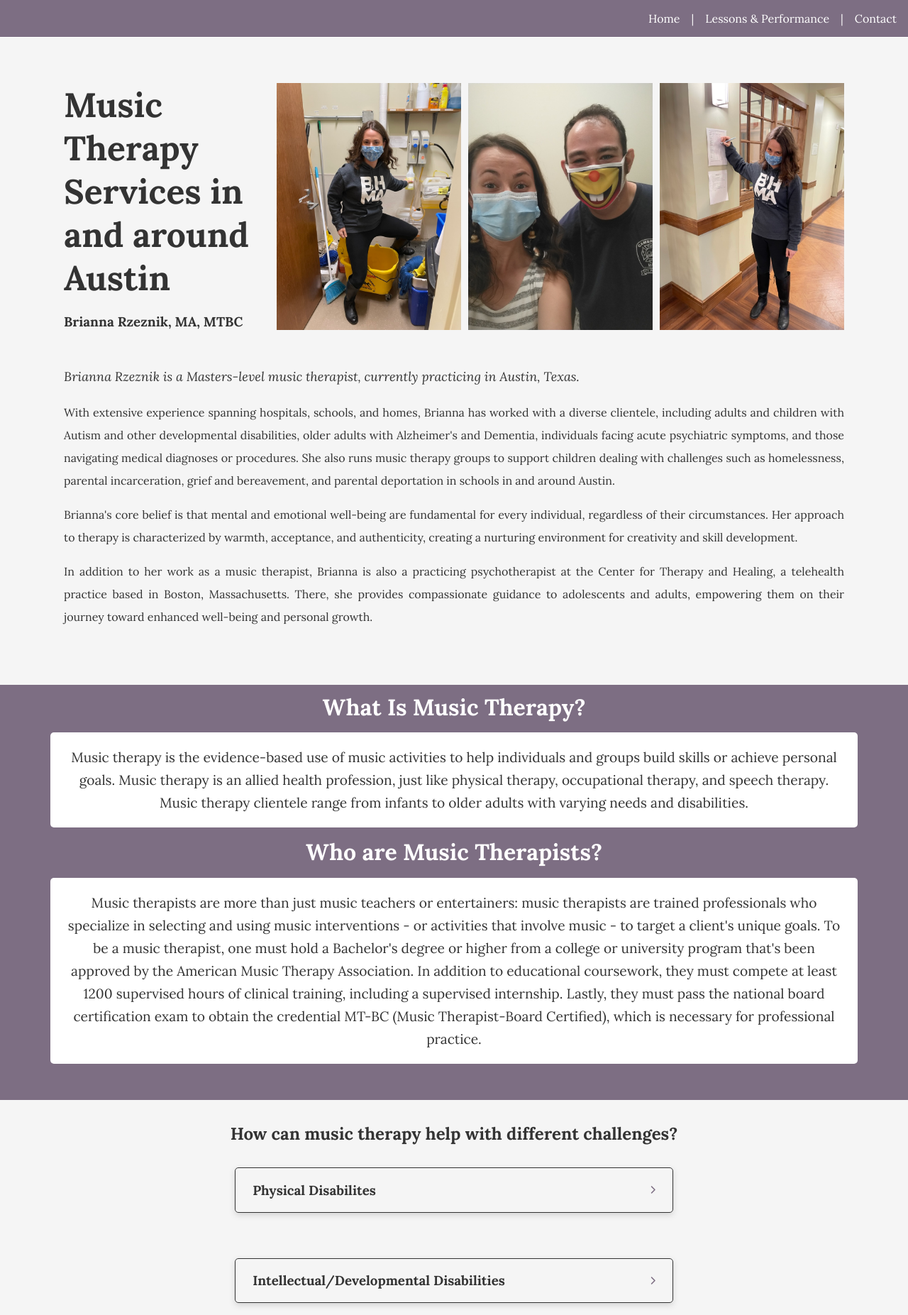
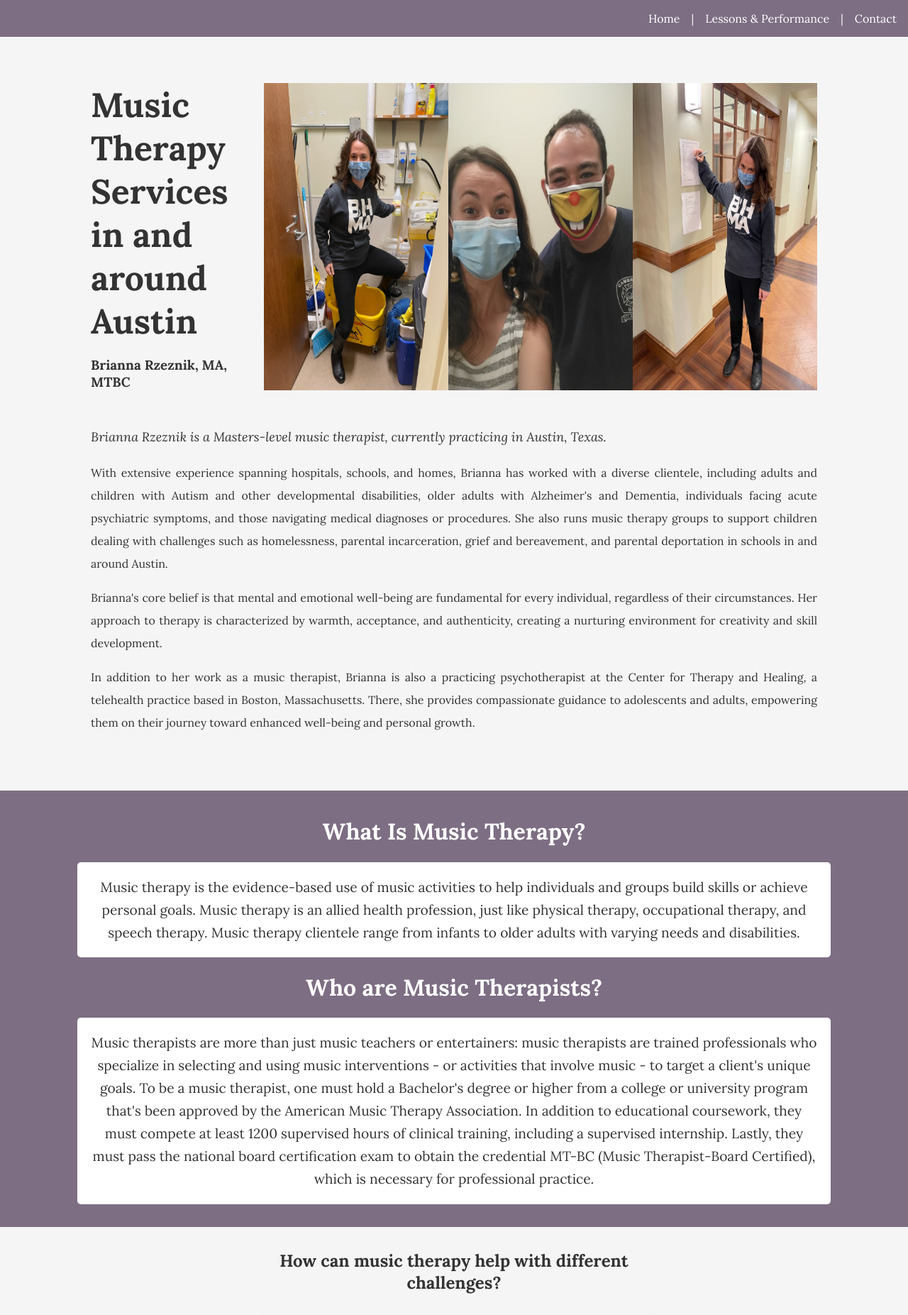
Before and after one commit to Jacob-Burnstein/brzeznik-professional-website, a React (Vite) app: page / in a window 1280 px wide. Shown: the top 1853 px of the page at 71% size. Built offline with nearby package versions, Linux system fonts and the light colour scheme.

Commit message:
added dynamic body width

```diff
--- a/src/index.css
+++ b/src/index.css
@@ -28,7 +28,7 @@ body {
 .titleHeader {
   display: flex;
   margin: 0 auto;
-  max-width: 1100px;
+  max-width: 80%;
   position: relative;
   padding: 1em;
   margin-top: 3em;
@@ -65,21 +65,10 @@ body {
   font-size: large;
 }
 
-.square {
-  align-self: center;
-  opacity: 0.7;
-  aspect-ratio: 1/1;
-  width: 3em;
-  height: 3em;
-  margin-right: 1em;
-  background-color: #7d6e83;
-  z-index: -1;
-}
-
 .bio {
   z-index: 1;
   text-align: justify;
-  max-width: 1100px;
+  max-width: 80%;
   margin: 0 auto;
   padding: 1em;
   line-height: 200%;
@@ -102,15 +91,15 @@ body {
   text-align: center;
   color: #ffffff;
   font-size: 2em;
-  margin: 0;
 }
 
 .answer {
+  margin: 0 auto;
   text-align: center;
   font-size: larger;
   background-color: #ffffff;
   padding: 1em;
-  max-width: 1100px;
+  max-width: 80%;
   border: none;
   border-radius: 5px;
 }
@@ -133,17 +122,18 @@ body {
 }
 .listSection h2 {
   text-align: center;
+  width: 80%;
   margin: 0;
 }
 
 .description {
   border-radius: 5px;
-  box-shadow: 0px 3px 8px lightgray;
+  box-shadow: 0px 4px 8px lightgray;
   margin-top: 2em;
   margin-bottom: 2em;
   padding-left: 1.5em;
   padding-right: 1.5em;
-  width: 90%;
+  width: 80%;
   border: solid 1px;
   cursor: pointer;
   transition: all 0.5s ease;
--- a/src/index.scss
+++ b/src/index.scss
@@ -4,9 +4,7 @@ html {
 
 body {
   margin: 0 auto;
-
   background-color: #f5f5f5;
-
   color: #333333;
 }
 
@@ -34,7 +32,7 @@ body {
 .titleHeader {
   display: flex;
   margin: 0 auto;
-  max-width: 1100px;
+  max-width: 80%;
   position: relative;
   padding: 1em;
   margin-top: 3em;
@@ -78,21 +76,10 @@ body {
   font-size: large;
 }
 
-.square {
-  align-self: center;
-  opacity: 0.7;
-  aspect-ratio: 1/1;
-  width: 3em;
-  height: 3em;
-  margin-right: 1em;
-  background-color: #7d6e83;
-  z-index: -1;
-}
-
 .bio {
   z-index: 1;
   text-align: justify;
-  max-width: 1100px;
+  max-width: 80%;
   margin: 0 auto;
   padding: 1em;
   line-height: 200%;
@@ -117,15 +104,15 @@ body {
   color: #ffffff;
   // cursor: pointer;
   font-size: 2em;
-  margin: 0;
 }
 
 .answer {
+  margin: 0 auto;
   text-align: center;
   font-size: larger;
   background-color: #ffffff;
   padding: 1em;
-  max-width: 1100px;
+  max-width: 80%;
   border: none;
   border-radius: 5px;
 }
@@ -148,18 +135,19 @@ body {
 
   h2 {
     text-align: center;
+    width: 80%;
     margin: 0;
   }
 }
 
 .description {
   border-radius: 5px;
-  box-shadow: 0px 3px 8px lightgray;
+  box-shadow: 0px 4px 8px lightgray;
   margin-top: 2em;
   margin-bottom: 2em;
   padding-left: 1.5em;
   padding-right: 1.5em;
-  width: 90%;
+  width: 80%;
   border: solid 1px;
   cursor: pointer;
   transition: all 0.5s ease;
```
Also changed, not shown: 1 other file (tests, documents, lock files or other folders).
